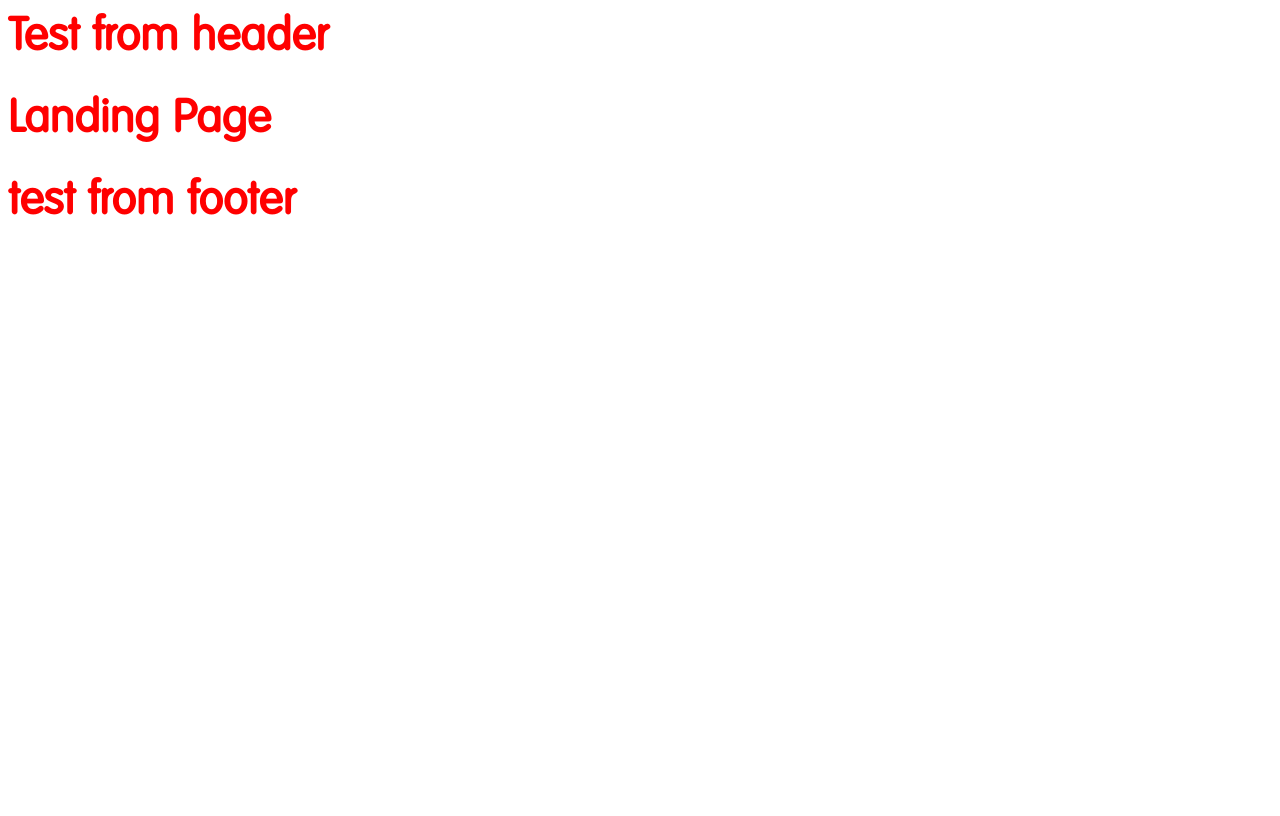
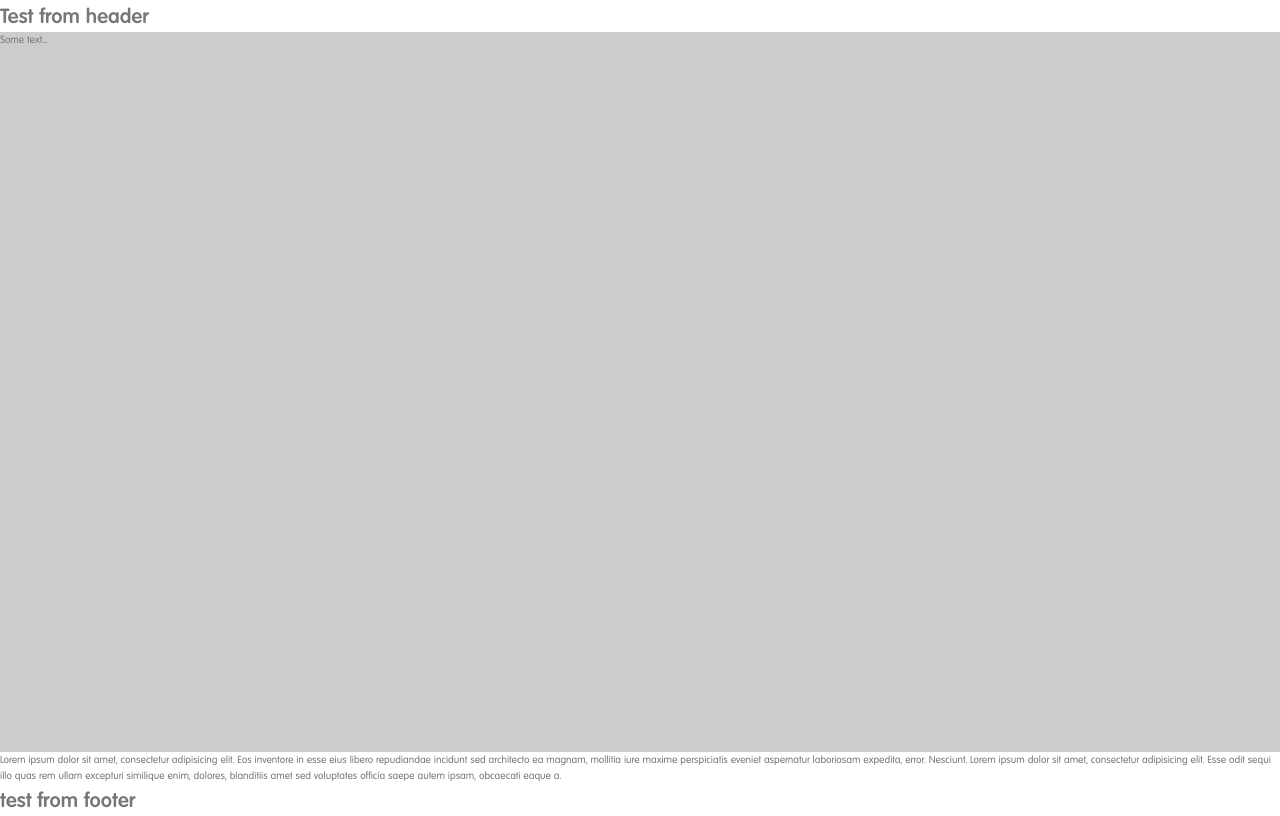
Before and after one commit to nikola-pavlov/nikola-web, a Node server app: page / in a window 1280 px wide. Before the commit the page ends 215 px from the top, so only its background shows below. Run offline with Node 20, Linux system fonts and the light colour scheme.

Commit message:
setting file arhitecture part2

```diff
--- a/package.json
+++ b/package.json
@@ -5,14 +5,13 @@
   "main": "app.js",
   "dependencies": {
     "ejs": "^2.6.1",
-    "express": "^4.16.4",
-    "normalize.css": "^8.0.1"
+    "express": "^4.16.4"
   },
   "devDependencies": {
     "node-sass": "^4.11.0"
   },
   "scripts": {
-    "test": "echo \"Error: no test specified\" && exit 1"
+    "compile:sass": "node-sass public/assets/styles/scss/main.scss public/assets/styles/css/style.css -w"
   },
   "repository": {
     "type": "git",
--- a/views/landing.ejs
+++ b/views/landing.ejs
@@ -1,5 +1,9 @@
 <% include ./partials/header %>
+<header class="header-main">
+	Some text...
+</header>
+<p>Lorem ipsum dolor sit amet, consectetur adipisicing elit. Eos inventore in esse eius libero repudiandae incidunt sed architecto ea magnam, mollitia iure maxime perspiciatis eveniet aspernatur laboriosam expedita, error. Nesciunt. Lorem ipsum dolor sit amet, consectetur adipisicing elit. Esse odit sequi illo quas rem ullam excepturi similique enim, dolores, blanditiis amet sed voluptates officia saepe autem ipsam, obcaecati eaque a.</p>
 
-<h1> Landing Page </h1>
+
 
 <% include ./partials/footer %>
```
Also changed, not shown: public/assets/styles/css/style.css, public/assets/styles/css/vendors/normalize.css (added), public/assets/styles/scss/abstracts/_functions.scss (added), public/assets/styles/scss/abstracts/_mixins.scss (added), public/assets/styles/scss/abstracts/_variables.scss (added), public/assets/styles/scss/base/_animations.scss (added), public/assets/styles/scss/base/_base.scss (added), public/assets/styles/scss/base/_typography.scss (added), public/assets/styles/scss/base/_utilities.scss (added), public/assets/styles/scss/components/_button.scss (added), public/assets/styles/scss/layout/_footer.scss (added), public/assets/styles/scss/layout/_header.scss (added), public/assets/styles/scss/main.scss, public/assets/styles/scss/pages/_home.scss (added).
